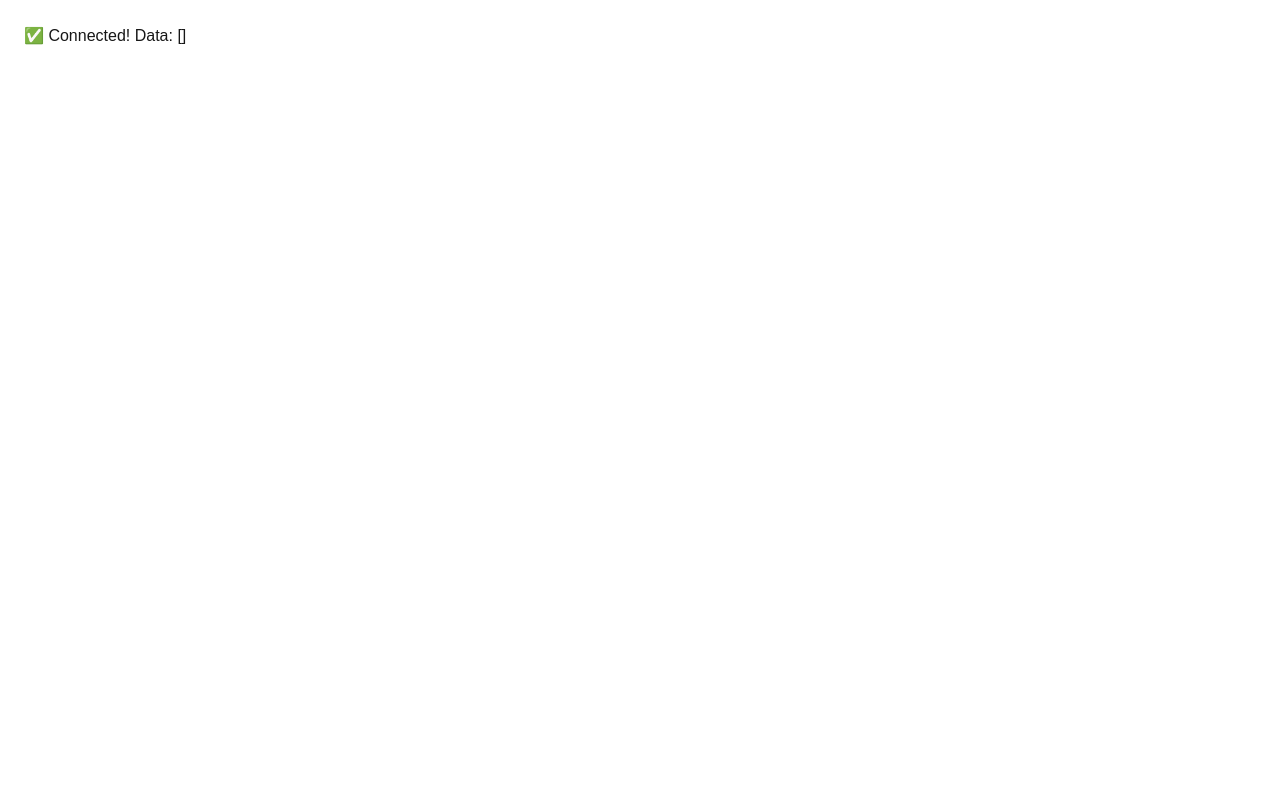
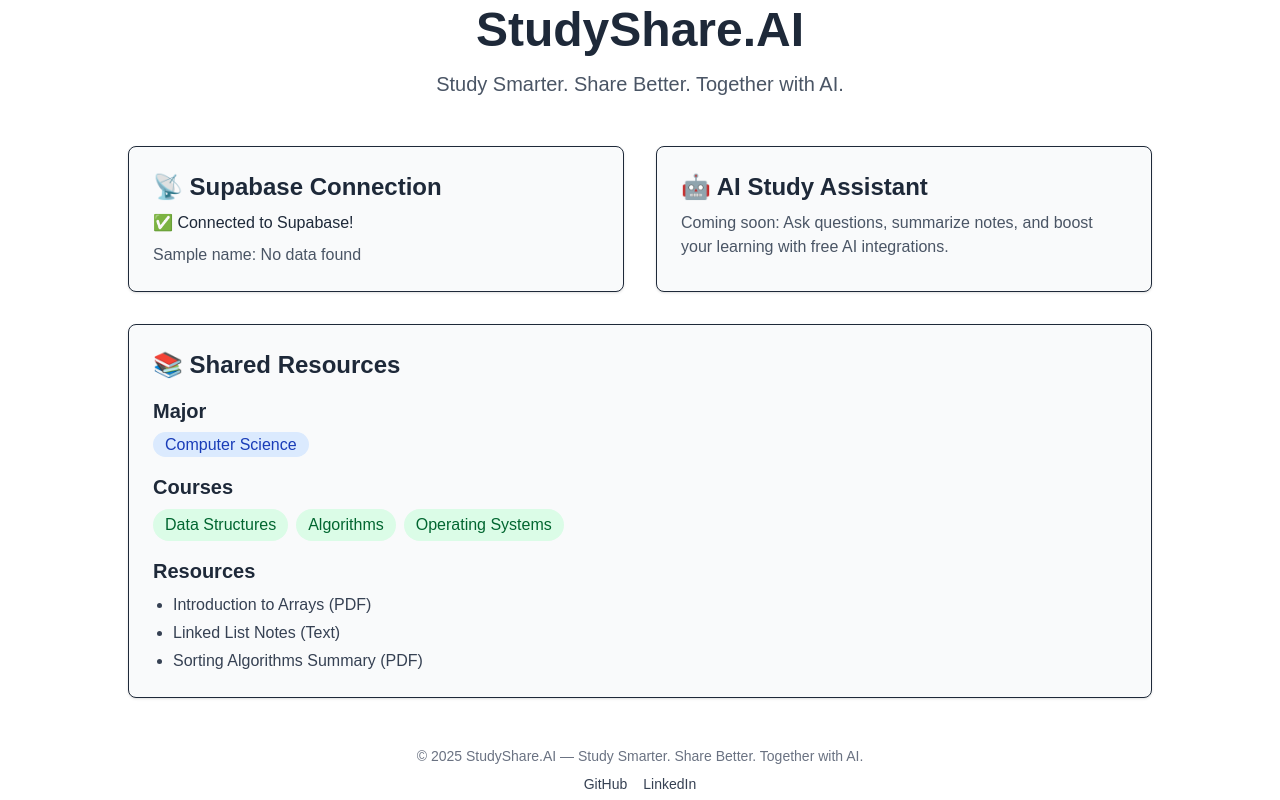
Before and after one commit to umer-exe/studyshare-ai, a Next.js app: page / in a window 1280 px wide. Built offline with nearby package versions, Linux system fonts and the light colour scheme; no server answers; the database is empty.

Commit message:
updated UI skeleton focused on CS for now

```diff
--- a/src/app/page.tsx
+++ b/src/app/page.tsx
@@ -4,27 +4,117 @@
 import { supabase } from "../../lib/supabaseClient";
 
 export default function Home() {
-  const [message, setMessage] = useState("Connecting...");
+  const [message, setMessage] = useState("🔄 Checking Supabase...");
+  const [sampleData, setSampleData] = useState<string | null>(null);
 
   useEffect(() => {
     const testSupabase = async () => {
       try {
-        const { data, error } = await supabase
-          .from("test_table")
-          .select("*");
-
+        const { data, error } = await supabase.from("test_table").select("name").limit(1);
         if (error) throw error;
-
-        console.log("Supabase data:", data); // 👈 will show in console
-        setMessage("✅ Connected! Data: " + JSON.stringify(data));
+        setMessage("✅ Connected to Supabase!");
+        setSampleData(data?.[0]?.name || "No data found");
       } catch (err) {
         console.error(err);
-        setMessage("❌ Supabase connection failed. Check console.");
+        setMessage("❌ Supabase connection failed.");
       }
     };
 
     testSupabase();
   }, []);
 
-  return <main className="p-6">{message}</main>;
+  return (
+    <main className="min-h-screen flex flex-col items-center justify-center bg-white text-gray-800 px-4">
+      {/* Hero Section */}
+      <header className="text-center mb-12">
+        <h1 className="text-5xl font-bold mb-4">StudyShare.AI</h1>
+        <p className="text-xl text-gray-600">
+          Study Smarter. Share Better. Together with AI.
+        </p>
+      </header>
+
+      {/* Core Sections */}
+      <div className="grid grid-cols-1 md:grid-cols-2 gap-8 w-full max-w-5xl">
+        {/* Supabase Status */}
+        <section className="p-6 border rounded-lg shadow-sm bg-gray-50">
+          <h2 className="text-2xl font-semibold mb-2">📡 Supabase Connection</h2>
+          <p>{message}</p>
+          {sampleData && (
+            <p className="mt-2 text-gray-600">Sample name: {sampleData}</p>
+          )}
+        </section>
+
+        {/* AI Study Assistant (Placeholder) */}
+        <section className="p-6 border rounded-lg shadow-sm bg-gray-50">
+          <h2 className="text-2xl font-semibold mb-2">🤖 AI Study Assistant</h2>
+          <p className="text-gray-600">
+            Coming soon: Ask questions, summarize notes, and boost your learning
+            with free AI integrations.
+          </p>
+        </section>
+
+        {/* Shared Resources: Majors → Courses → Resources */}
+        <section className="p-6 border rounded-lg shadow-sm bg-gray-50 md:col-span-2">
+          <h2 className="text-2xl font-semibold mb-4">📚 Shared Resources</h2>
+
+          {/* Majors */}
+          <div className="mb-4">
+            <h3 className="text-xl font-semibold mb-2">Major</h3>
+            <span className="px-3 py-1 bg-blue-100 text-blue-800 rounded-full cursor-pointer">
+              Computer Science
+            </span>
+          </div>
+
+          {/* Courses */}
+          <div className="mb-4">
+            <h3 className="text-xl font-semibold mb-2">Courses</h3>
+            <div className="flex flex-wrap gap-2">
+              <span className="px-3 py-1 bg-green-100 text-green-800 rounded-full cursor-pointer">
+                Data Structures
+              </span>
+              <span className="px-3 py-1 bg-green-100 text-green-800 rounded-full cursor-pointer">
+                Algorithms
+              </span>
+              <span className="px-3 py-1 bg-green-100 text-green-800 rounded-full cursor-pointer">
+                Operating Systems
+              </span>
+            </div>
+          </div>
+
+          {/* Resources */}
+          <div>
+            <h3 className="text-xl font-semibold mb-2">Resources</h3>
+            <ul className="list-disc pl-5 space-y-1 text-gray-700">
+              <li>Introduction to Arrays (PDF)</li>
+              <li>Linked List Notes (Text)</li>
+              <li>Sorting Algorithms Summary (PDF)</li>
+            </ul>
+          </div>
+        </section>
+      </div>
+
+      {/* Footer */}
+      <footer className="mt-12 text-sm text-gray-500 flex flex-col items-center space-y-2">
+        <p>© {new Date().getFullYear()} StudyShare.AI — Study Smarter. Share Better. Together with AI.</p>
+        <div className="flex space-x-4">
+          <a
+            href="https://github.com/umer-exe"
+            target="_blank"
+            rel="noopener noreferrer"
+            className="text-gray-700 hover:text-gray-900"
+          >
+            GitHub
+          </a>
+          <a
+            href="https://www.linkedin.com/in/umer-malik28"
+            target="_blank"
+            rel="noopener noreferrer"
+            className="text-gray-700 hover:text-gray-900"
+          >
+            LinkedIn
+          </a>
+        </div>
+      </footer>
+    </main>
+  );
 }
```
